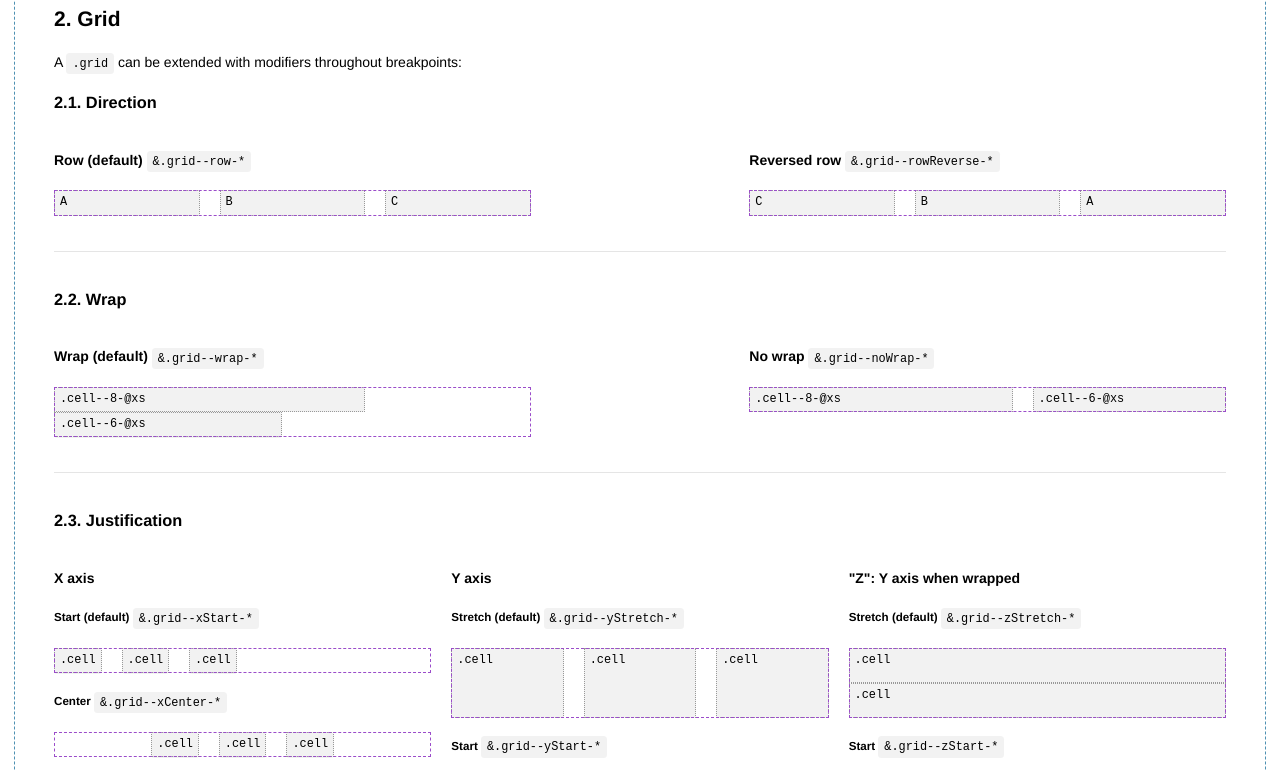
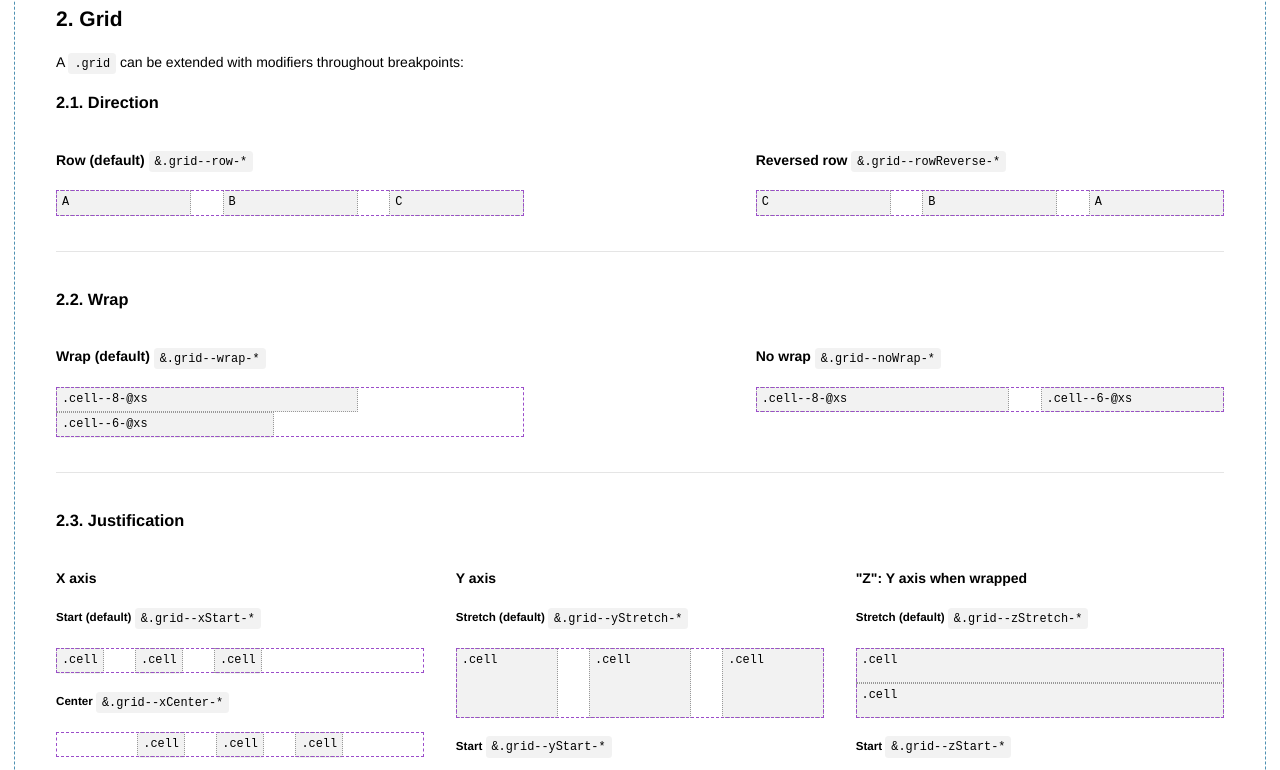
Before and after one commit to JohanMouchet/fluxgrid, a website: page index.html in a window 1280 px wide. Shown: the part 981-1751 px from the top of the page. Drawn offline with Linux system fonts and the light colour scheme.

Commit message:
Updated default settings

```diff
--- a/assets/src/scss/fluxgrid/_settings.scss
+++ b/assets/src/scss/fluxgrid/_settings.scss
@@ -4,33 +4,33 @@ $fluxgrid-division: 12 !default;
 
 $fluxgrid-breakpoints: (
   xs: (
-    division: 6,
-    gutter: 12px,
-    outside-margin: 12px
+    division: $fluxgrid-division / 2,
+    gutter: 0.75rem,
+    outside-margin: 1rem
   ),
   sm: (
-    size: 768px,
+    size: 425px + 1,
     division: $fluxgrid-division,
-    gutter: 12px,
-    outside-margin: 24px
+    gutter: 0.75rem,
+    outside-margin: 1rem
   ),
   md: (
-    size: 960px,
+    size: 768px + 1,
     division: $fluxgrid-division,
-    gutter: 20px,
-    outside-margin: 40px
+    gutter: 1.5rem,
+    outside-margin: 2rem
   ),
   lg: (
-    size: 1290px,
+    size: 1024px + 1,
     division: $fluxgrid-division,
-    gutter: 30px,
-    outside-margin: 60px
+    gutter: 2.25rem,
+    outside-margin: 3rem
   ),
   xl: (
-    size: 1590px,
+    size: 1366px + 1,
     division: $fluxgrid-division,
-    gutter: 30px,
-    outside-margin: 90px
+    gutter: 2.25rem,
+    outside-margin: 3rem
   )
 ) !default;
 
```
Also changed, not shown: assets/dist/css/fluxgrid/fluxgrid-debug.min.css, assets/dist/css/fluxgrid/fluxgrid.min.css.
